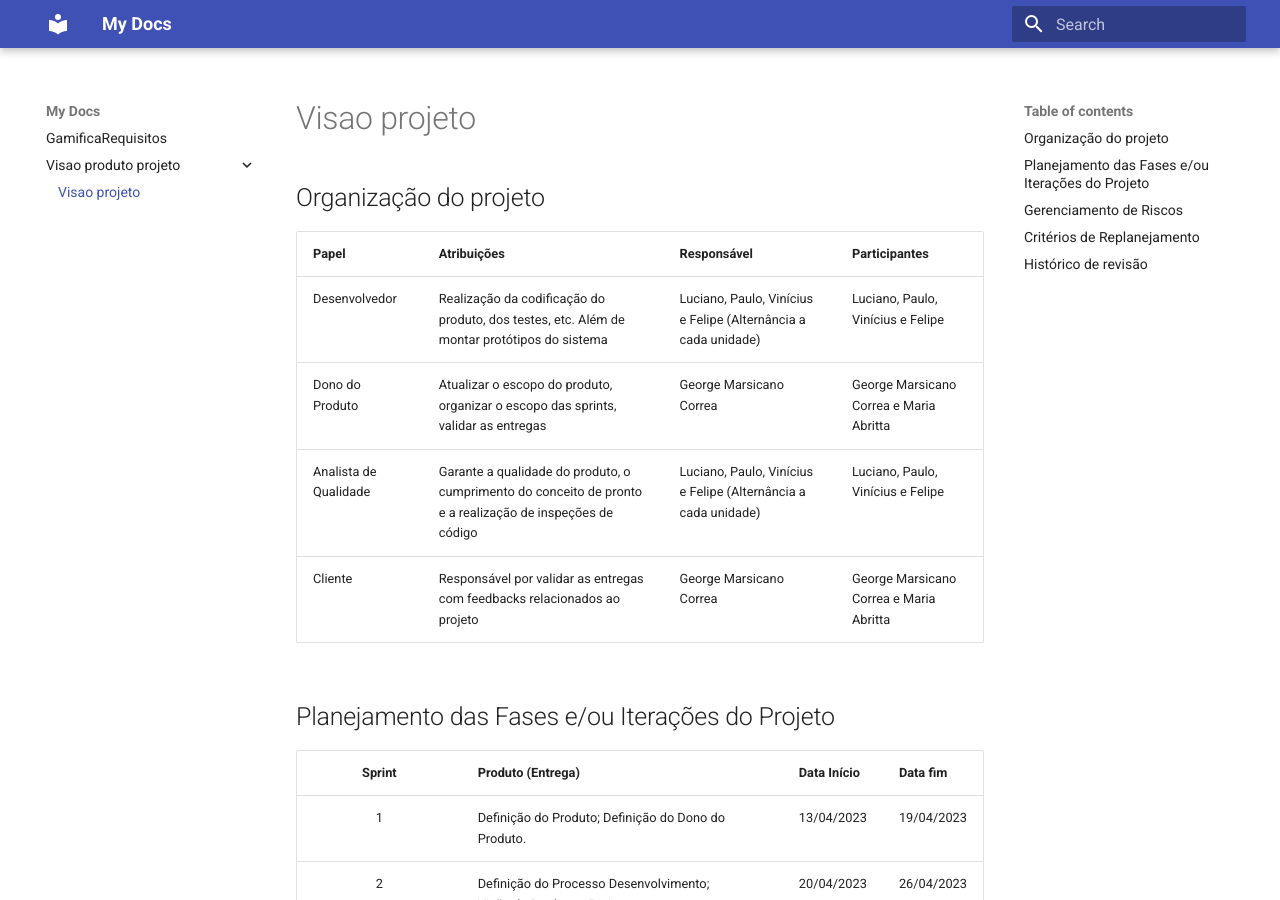
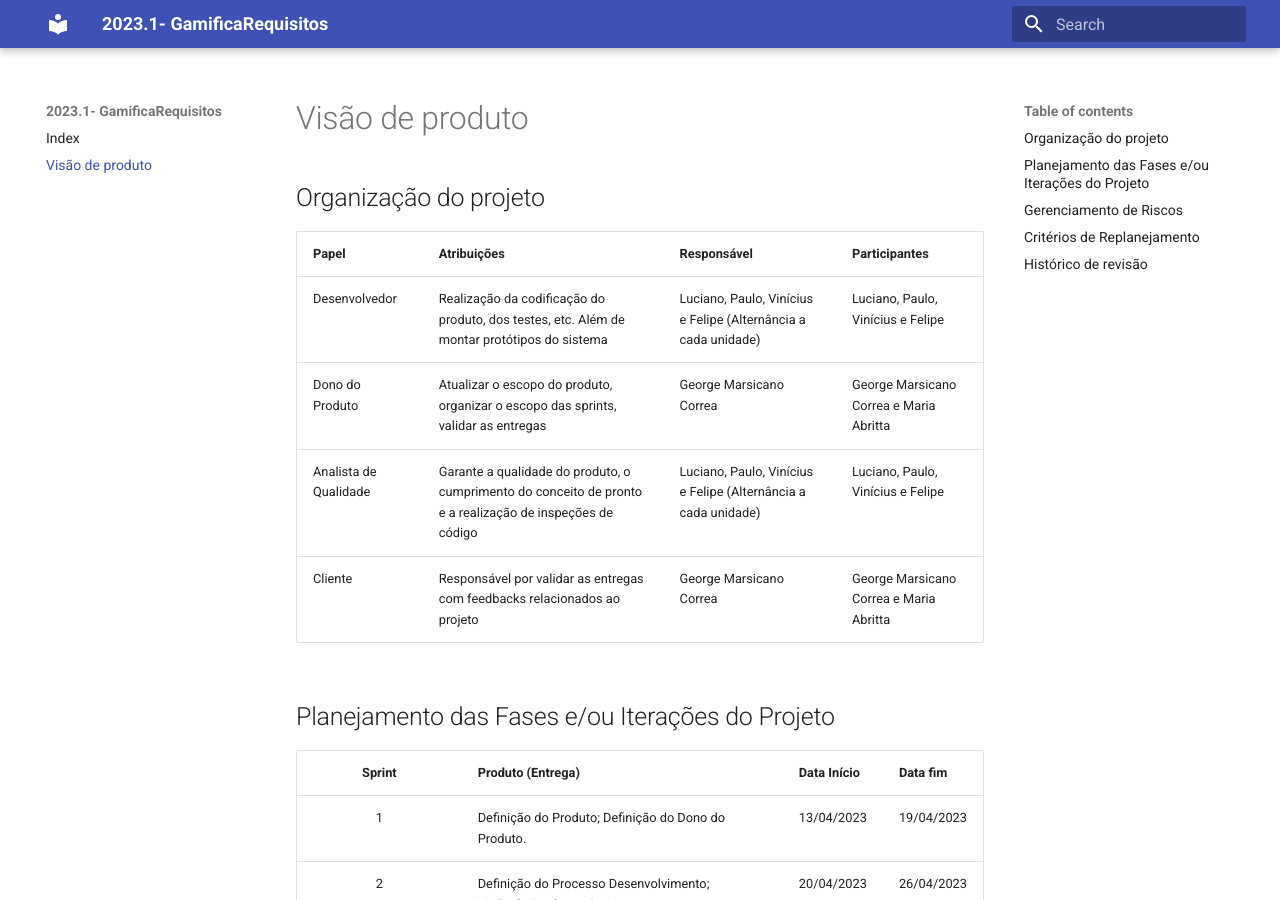
Before and after one commit to paulohborba/2023.1-GamificaRequisitos, an MkDocs documentation site: the page built from docs/visao_produto_projeto/visao_projeto.md, in a window 1280 px wide and 900 px high. Built offline with MkDocs 1.6.1 and Material for MkDocs 9.7.7, drawn with Linux system fonts in a browser that asks for light colours.

Commit message:
Update mkdocs
Adicionado a nav e o markdown_extensions.

```diff
--- a/mkdocs.yml
+++ b/mkdocs.yml
@@ -1,5 +1,16 @@
-site_name: My Docs
+site_name: 2023.1- GamificaRequisitos
 site_url: https://example.com
+
+nav:
+  - Index: index.md
+  - Visão de produto: visao_produto_projeto/visao_projeto.md
 
 theme:
   name: material
+
+markdown_extensions:
+  - pymdownx.emoji
+  - pymdownx.tasklist
+  - pymdownx.mark
+  - pymdownx.tilde
+  - pymdownx.highlight
```
